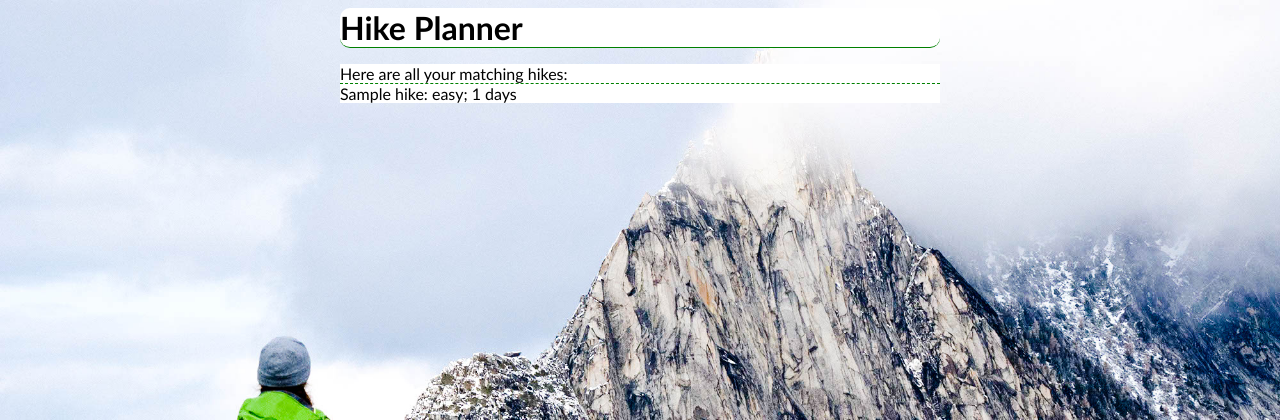
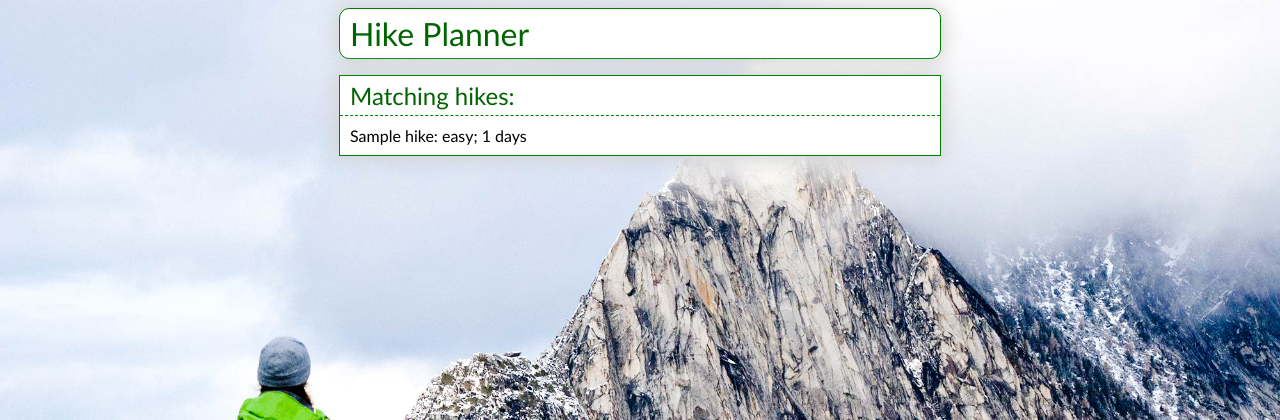
Before and after one commit to jsquare/hikeplanner, a Django app: template hikes/templates/results.html in a window 1280 px wide. Shown: the top 420 px of the page. Run offline with Django 3.2, Linux system fonts and the light colour scheme; the template is opened without the code that fills it: values that come from a table or form of the project are taken from there, others are empty; tables that the repository leaves empty hold one stand-in row (values such as "Sample post"); parts of the project's set-up code (start-up, migrations or seed data) failed here and were passed over; some libraries are stand-ins or nearby versions.

Commit message:
Somewhat less crappy styling

```diff
--- a/hikes/static/css/site.css
+++ b/hikes/static/css/site.css
@@ -1,8 +1,14 @@
 body {
     background-image: url('/static/img/background.jpg');
+    background-color: slategrey;
     background-size: 100%;
     background-repeat: no-repeat;
     font-family: Tw Cen MT, Trebuchet MS, sans serif;
+}
+
+#header, #content {
+    box-shadow: 0px 0px 20px 3px #d3d3d3;
+    border: 1px solid green;
 }
 
 #header {
@@ -15,8 +21,10 @@ body {
     border-radius: 10px;
 }
 
-h1 {
-    margin: 0px;
+h1, h2 {
+    margin: 5px 5px 5px 10px;
+    color: darkgreen;
+    font-weight: normal;
 }
 
 #content {
@@ -27,6 +35,6 @@ h1 {
 }
 
 .hike-result {
-    width: 100%;
+    padding: 10px;
     border-top: 1px dashed green;
 }
--- a/hikes/templates/results.html
+++ b/hikes/templates/results.html
@@ -1,6 +1,6 @@
 {% extends 'site_base.html' %}
 {% block content %}
-Here are all your matching hikes:
+<h2>Matching hikes:</h2>
 
 {% for hike in hike_list %}
     <div class="hike-result">{{ hike.name }}: {{ hike.get_difficulty_display }}; {{ hike.days }} days</div>
```
